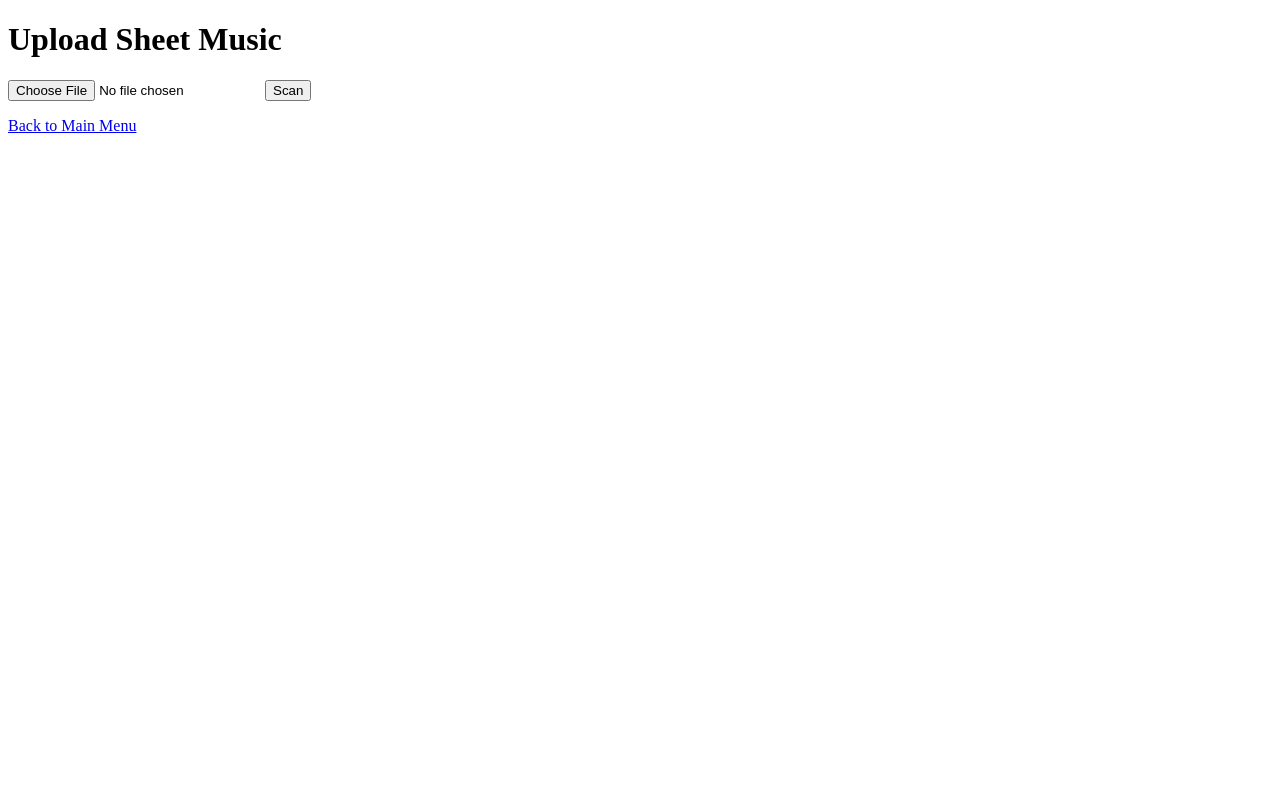
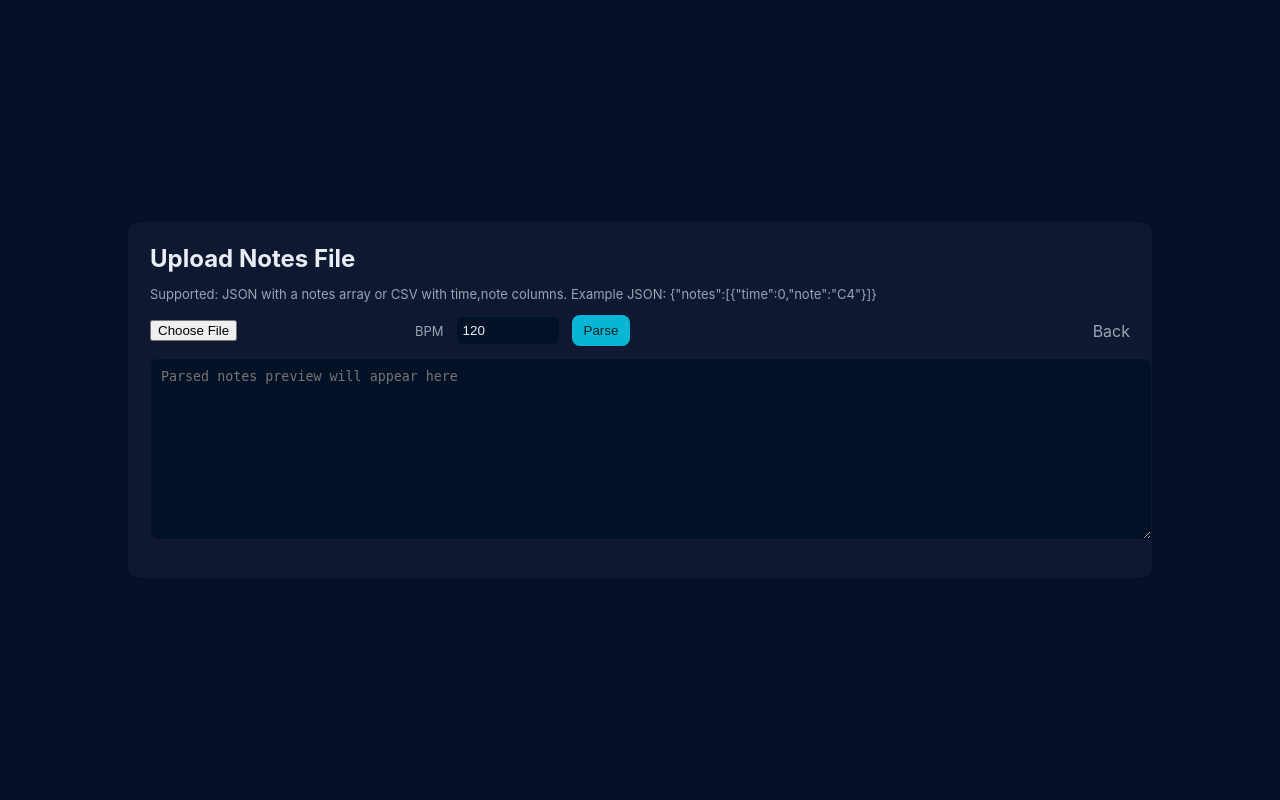
Before and after one commit to ECarty-01/TeamTeddy, a Flask app: page /upload in a window 1280 px wide. Run offline with Flask 3, Linux system fonts and the light colour scheme.

Commit message:
Enhance upload.html
Updated the upload page with enhanced styling and functionality for file uploads.

```diff
--- a/app/templates/upload.html
+++ b/app/templates/upload.html
@@ -1,16 +1,124 @@
-<!DOCTYPE html>
-<html>
+<!-- upload.html -->
+<!doctype html>
+<html lang="en">
 <head>
-    <title>Upload</title>
+  <meta charset="utf-8" />
+  <meta name="viewport" content="width=device-width,initial-scale=1" />
+  <title>Music Checker — Upload</title>
+  <style>
+    :root{--bg:#071029;--card:#071827;--accent:#06b6d4;--muted:#9aa4b2}
+    body{margin:0;font-family:Inter,system-ui,Segoe UI,Roboto,Arial;background:var(--bg);color:#e6eef6;min-height:100vh;display:flex;align-items:center;justify-content:center}
+    .wrap{width:min(980px,96%);padding:22px;background:rgba(255,255,255,0.03);border-radius:12px}
+    h2{margin:0 0 8px}
+    .row{display:flex;gap:12px;align-items:center}
+    input[type=file]{color:transparent}
+    textarea{width:100%;height:160px;background:#021226;color:#dbeafe;border-radius:8px;padding:10px;border:1px solid rgba(255,255,255,0.04)}
+    table{width:100%;border-collapse:collapse;margin-top:12px}
+    th,td{padding:8px;border-bottom:1px solid rgba(255,255,255,0.03);text-align:left;font-size:14px}
+    .btn{background:var(--accent);color:#022;padding:8px 12px;border-radius:8px;text-decoration:none;border:none;cursor:pointer}
+    .muted{color:var(--muted);font-size:13px}
+  </style>
 </head>
 <body>
-    <h1>Upload Sheet Music</h1>
+  <main class="wrap">
+    <h2>Upload Notes File</h2>
+    <p class="muted">Supported: JSON with a notes array or CSV with time,note columns. Example JSON: {"notes":[{"time":0,"note":"C4"}]}</p>
 
-    <form action="/scan" method="POST" enctype="multipart/form-data">
-        <input type="file" name="file" accept="image/*">
-        <button type="submit">Scan</button>
-    </form>
+    <div style="display:flex;gap:12px;align-items:center;margin-bottom:12px">
+      <input id="file" type="file" accept=".json,.csv" />
+      <label class="muted">BPM</label>
+      <input id="bpm" type="number" value="120" min="20" max="400" style="width:90px;padding:6px;border-radius:6px;border:1px solid rgba(255,255,255,0.04);background:#021226;color:#e6eef6" />
+      <button id="parse" class="btn">Parse</button>
+      <a href="index.html" style="margin-left:auto;color:var(--muted);text-decoration:none">Back</a>
+    </div>
 
-    <p><a href="/">Back to Main Menu</a></p>
+    <textarea id="preview" placeholder="Parsed notes preview will appear here"></textarea>
+
+    <table id="notesTable" aria-live="polite" style="display:none">
+      <thead><tr><th>#</th><th>Time (s)</th><th>Note</th></tr></thead>
+      <tbody></tbody>
+    </table>
+
+    <div style="margin-top:12px">
+      <button id="saveSession" class="btn" style="display:none">Save Session and Go to Play</button>
+    </div>
+  </main>
+
+  <script>
+    // Simple client-side parser and session store (localStorage)
+    const fileInput = document.getElementById('file');
+    const parseBtn = document.getElementById('parse');
+    const preview = document.getElementById('preview');
+    const notesTable = document.getElementById('notesTable');
+    const notesTbody = notesTable.querySelector('tbody');
+    const bpmInput = document.getElementById('bpm');
+    const saveBtn = document.getElementById('saveSession');
+
+    function parseCSV(text){
+      const lines = text.trim().split(/\r?\n/).map(l=>l.trim()).filter(Boolean);
+      const rows = lines.map(l=>l.split(',').map(s=>s.trim()));
+      const notes = [];
+      for(let r of rows){
+        if(r.length>=2){
+          const t = parseFloat(r[0]);
+          const n = r[1];
+          if(!isNaN(t)) notes.push({time:t,note:n});
+        }
+      }
+      return notes;
+    }
+
+    function parseJSON(text){
+      try{
+        const obj = JSON.parse(text);
+        if(Array.isArray(obj.notes)) return obj.notes.map(n=>({time: Number(n.time), note: String(n.note)}));
+      }catch(e){}
+      return null;
+    }
+
+    parseBtn.addEventListener('click', async ()=>{
+      const bpm = Number(bpmInput.value) || 120;
+      if(fileInput.files.length===0){
+        alert('Please choose a file or paste content into the preview area.');
+        return;
+      }
+      const f = fileInput.files[0];
+      const txt = await f.text();
+      let notes = parseJSON(txt);
+      if(!notes) notes = parseCSV(txt);
+      if(!notes || notes.length===0){
+        preview.value = 'Could not parse notes. Paste content here or use JSON/CSV format.';
+        return;
+      }
+      // normalize times to seconds if they were beats (optional heuristic)
+      // For now assume times are seconds.
+      preview.value = JSON.stringify({bpm, notes}, null, 2);
+      notesTbody.innerHTML = '';
+      notes.forEach((n,i)=>{
+        const tr = document.createElement('tr');
+        tr.innerHTML = `<td>${i+1}</td><td>${n.time.toFixed(3)}</td><td>${n.note}</td>`;
+        notesTbody.appendChild(tr);
+      });
+      notesTable.style.display = '';
+      saveBtn.style.display = 'inline-block';
+      // store session in localStorage for Play page
+      localStorage.setItem('musicCheckerSession', JSON.stringify({bpm, notes}));
+    });
+
+    saveBtn.addEventListener('click', ()=>{
+      window.location.href = 'play.html';
+    });
+
+    // allow manual paste parsing
+    preview.addEventListener('blur', ()=>{
+      const txt = preview.value.trim();
+      if(!txt) return;
+      let notes = parseJSON(txt);
+      if(!notes) notes = parseCSV(txt);
+      if(notes && notes.length){
+        localStorage.setItem('musicCheckerSession', JSON.stringify({bpm: Number(bpmInput.value)||120, notes}));
+      }
+    });
+  </script>
 </body>
 </html>
```
